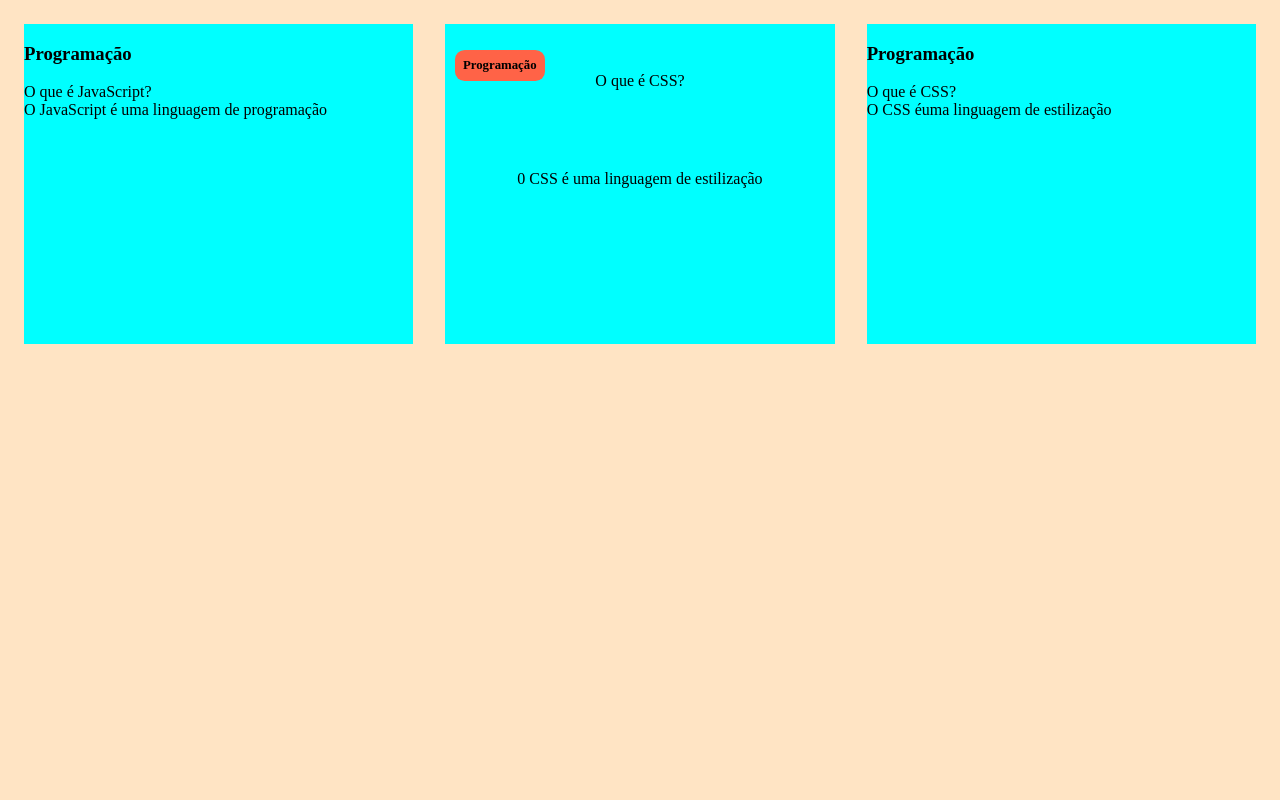
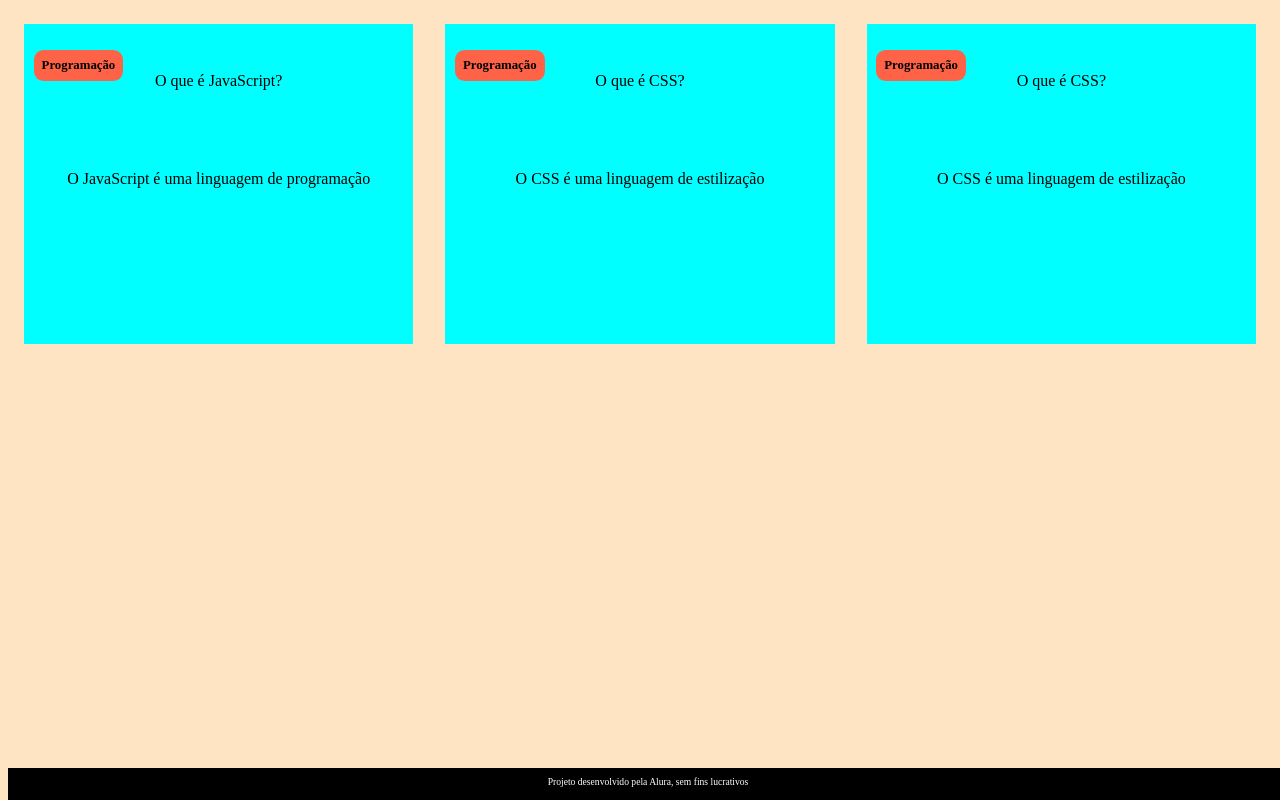
Before and after one commit to JoaoRichter16/Perguntas-, a plain HTML site: page index.html in a window 1280 px wide. Drawn offline with Linux system fonts and the light colour scheme; files that its build step writes are made by us from their sources.

Commit message:
Add files via upload

```diff
--- a/index.html
+++ b/index.html
@@ -4,45 +4,48 @@
     <meta charset="UTF-8">
     <meta name="viewport" content="width=device-width, initial-scale=1.0">
     <link rel="stylesheet" href="assets/style.css">
-    <title>flashcard</title>
+    <title>Flashcard</title>
 </head>
 <body>
     <main>
         <section id="container">
             <article class="cartao">
-                <div class="cartao_conteudo">
+                <div class="cartao__conteudo">
                     <h3>Programação</h3>
-                    <div class="cartao_conteudo_pergunta">
-                        O que é JavaScript?
+                    <div class="cartao__conteudo__pergunta">
+                        <p>O que é JavaScript?</p>
                     </div>
-                    <div class="cartao_conteudo_resposta">
-                        O JavaScript é uma linguagem de programação
+                    <div class="cartao__conteudo__resposta">
+                        <p>O JavaScript é uma linguagem de programação</p>
                     </div>
                 </div>
             </article>
-
-<article class="cartao">
-    <div class="cartao__conteudo">
-        <h3>Programação</h3>
-        <div class="cartao_conteudo_pergunta">
-            <p>O que é CSS?</p>
-        </div>
-        <div class="cartao_conteudo_resposta">
-        <p>0 CSS é uma linguagem de estilização</p>
-    </div>
-</div>
-</article>
             <article class="cartao">
-                <div class="cartao_conteudo">
+                <div class="cartao__conteudo">
                     <h3>Programação</h3>
-                    <div class="cartao_conteudo_pergunta">
-                        O que é CSS?
+                    <div class="cartao__conteudo__pergunta">
+                        <p>O que é CSS?</p>
                     </div>
-                    <div class="cartao_conteudo_resposta">
-                        O CSS éuma linguagem de estilização
+                    <div class="cartao__conteudo__resposta">
+                    <p>O CSS é uma linguagem de estilização</p>
                     </div>
                 </div>
             </article>
+            <article class="cartao">
+                <div class="cartao__conteudo">
+                    <h3>Programação</h3>
+                    <div class="cartao__conteudo__pergunta">
+                        <p>O que é CSS?</p>
+                    </div>
+                    <div class="cartao__conteudo__resposta">
+                    <p>O CSS é uma linguagem de estilização</p>
+                    </div>
+                </div>
+            </article>
+        </section>
+    </main>
+    <footer>
+        <p>Projeto desenvolvido pela Alura, sem fins lucrativos</p>
     </footer>
 </body>
 </html>
```
